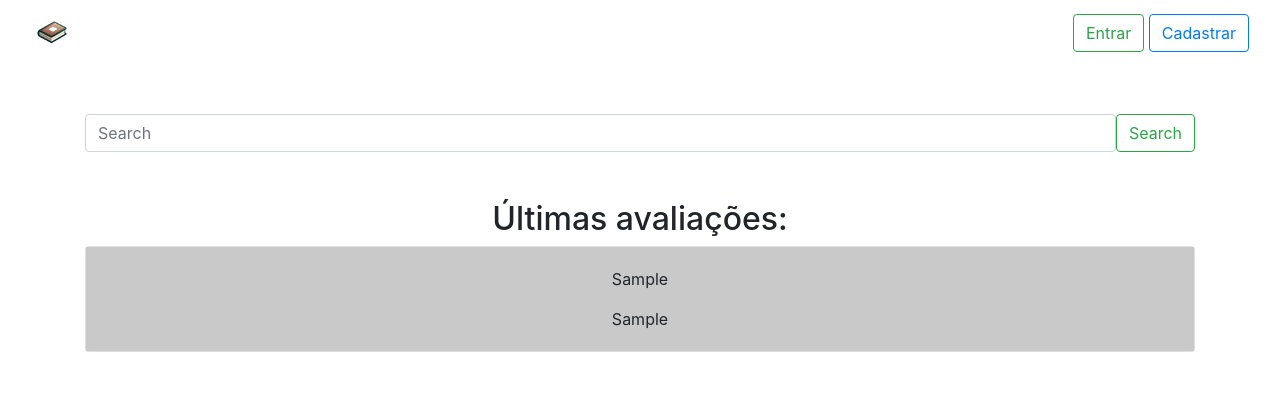
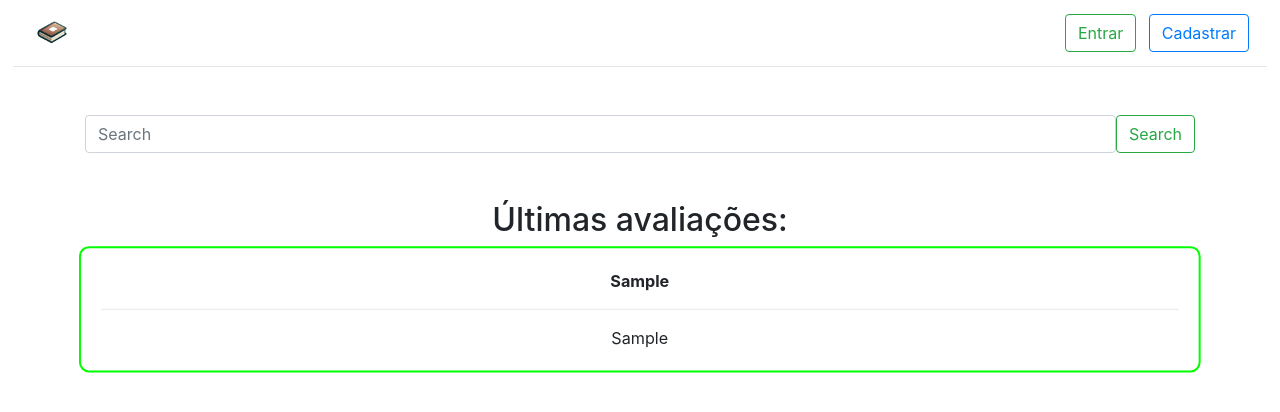
Before and after one commit to JulianQueiroz/passa_cola, a Django app: page / in a window 1280 px wide. Shown: the top 412 px of the page. Run offline with Django 3.2, Linux system fonts and the light colour scheme; tables that the repository leaves empty hold one stand-in row (values such as "Sample post").

Commit message:
estilizaçao da borda

```diff
--- a/avaliacao_materias/templates/base.html
+++ b/avaliacao_materias/templates/base.html
@@ -7,6 +7,7 @@
     <title>Avalia aí</title>
     <link href="https://cdn.jsdelivr.net/npm/bootstrap@4.6.2/dist/css/bootstrap.min.css" rel="stylesheet">
     <script src="https://cdn.jsdelivr.net/npm/jquery@3.6.0/dist/jquery.min.js"></script>
+    <link rel="stylesheet" href="/static/css/style.css">
     <script src="https://cdn.jsdelivr.net/npm/bootstrap@4.6.2/dist/js/bootstrap.bundle.min.js"></script>
 </head>
 <body>
@@ -18,24 +19,28 @@
             <div>
                 {% if request.user.is_authenticated %}
                 <div style="display: flex;">
-                <form method="post" action="{% url 'logout' %}">
-                    {% csrf_token %}
-                    <button type="submit" class="btn btn-outline-success">Sair</button>
-                </form>
-                <button type="button" class="btn btn-info " data-toggle="modal" data-target="#exampleModal">
-                    Avalie
-                </button>
+                    <button type="button" class="btn btn-info  mr-2" data-toggle="modal" data-target="#exampleModal">
+                        Avalie
+                    </button>
+                    <form method="post" action="{% url 'logout' %}">
+                        {% csrf_token %}
+                        <button type="submit" class="btn btn-outline-success">Sair</button>
+                    </form>
                 </div>
 
                 {% else %}
-                <a href="{% url 'login' %}" class="btn btn-outline-success" type="submit">Entrar</a>
+                <a href="{% url 'login' %}" class="btn btn-outline-success mr-2" type="submit">Entrar</a>
                 <a href="{% url 'cadastro' %}" class="btn btn-outline-primary" type="submit">Cadastrar</a>
                 {% endif %}
             </div>
         </div>
-  </nav>
+    </nav>
+    <hr class="mt-0" style="width: 98%;">
+<div class="container text-center mt-5">
+
 {% block content %}
 
 {% endblock %}
+</div>
 </body>
 </html>
--- a/avaliacao_materias/templates/home.html
+++ b/avaliacao_materias/templates/home.html
@@ -1,7 +1,6 @@
 {% extends 'base.html' %}
 {% load static %}
 {% block content%}
-<div class="container text-center mt-5">
   <div class="modal fade" id="exampleModal" tabindex="-1" role="dialog" aria-labelledby="exampleModalLabel" aria-hidden="true">
     <div class="modal-dialog" role="document">
       <div class="modal-content">
@@ -52,9 +51,10 @@
 <div class="row">
   {% for lista in lista_avaliacoes%}
   <div class="col">
-    <div class="card">
-      <div class="card-body" style="background-color: #c9c9c9;">
-        <p class="card-text">{{lista.materia}}</p>
+    <div class="card neonText">
+      <div class="card-body" >
+        <p class="card-text"><b>{{lista.materia}}</b></p>
+        <hr>
         <p class="card-text">{{lista.avaliacao}}</p>
       </div>
     </div>
--- /dev/null
+++ b/static/css/style.css
@@ -0,0 +1,25 @@
+
+.card-body,.card{
+    border: 2px solid;
+    border-radius: 10px;
+    border-color: #fff;
+    animation: pulse 2.5s infinite alternate; /* aplica a animação */
+}
+.card{
+    border: 0;
+
+}
+@keyframes pulse {
+    0% {
+      border-color: #00ff00; /* cor inicial da borda (neon verde) */
+      transform: scale(1) translate(0, 0); /* sem translação */
+    }
+    50% {
+      border-color: #00ff00; /* cor da borda no meio da animação (neon verde) */
+      transform: scale(1.01) translate(-0.2px, -0.2px); /* pequenas translações para cima e para a esquerda */
+    }
+    100% {
+      border-color: #00ff00; /* cor final da borda (neon verde) */
+      transform: scale(1) translate(0, 0); /* sem translação */
+    }
+  }
```
